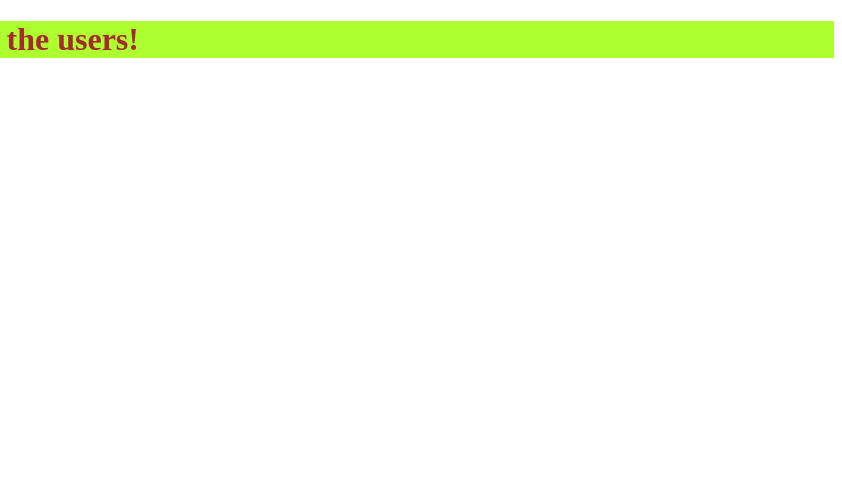
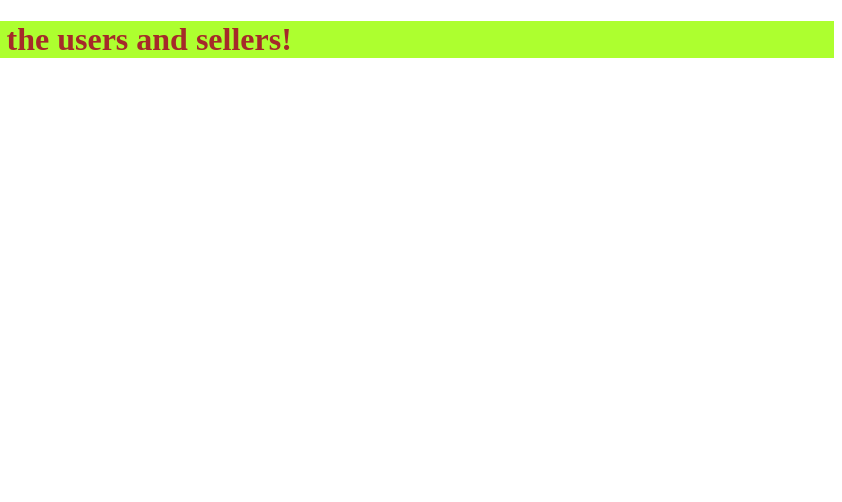
Before and after one commit to abhie53/Flipkart, a plain HTML site: page HTML/index.html in a window 1280 px wide. Shown: the full height of the page, 438-1280 px from the left. Drawn offline with Linux system fonts and the light colour scheme; files whose address does not match are found by name.

Commit message:
added feature for sellers

```diff
--- a/HTML/index.html
+++ b/HTML/index.html
@@ -9,7 +9,7 @@
 </head>
 <body>
 
-    <h1 class="header1">This is the Flipkart site used by the users!</h1>
+    <h1 class="header1">This is the Flipkart site used by the users and sellers!</h1>
 
     <img alt="logo" src="./../IMG//flipart_logo.png">
 
```
